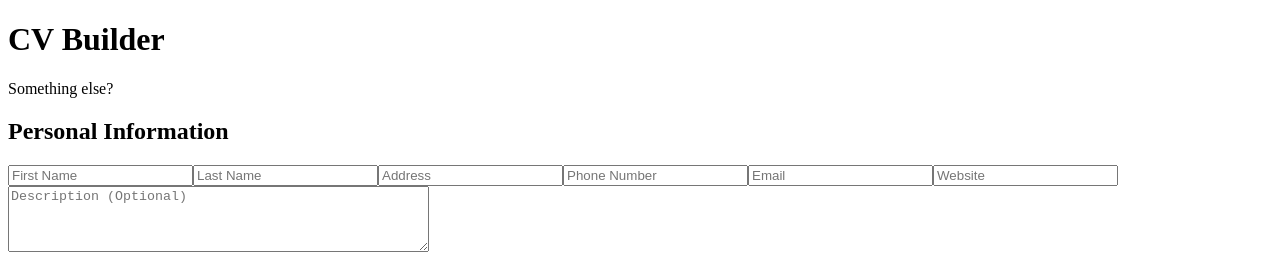
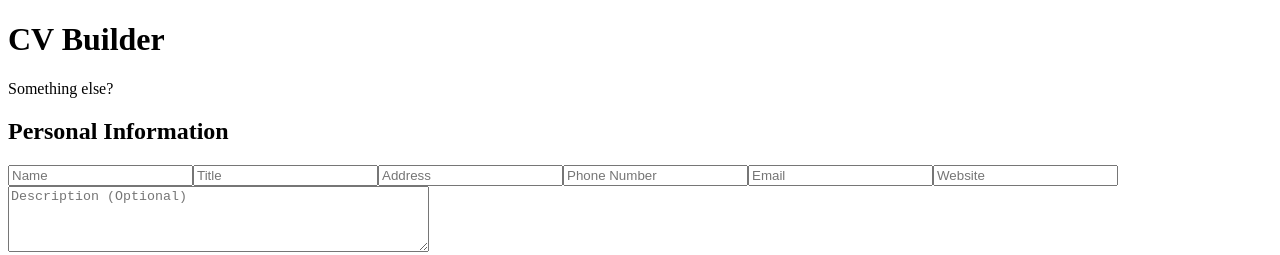
Before and after one commit to shashankx86/cv-builder, a React (Create React App) app: page / in a window 1280 px wide. Shown: the top 255 px of the page. Built offline with nearby package versions, Linux system fonts and the light colour scheme.

Commit message:
Add title and combine name

```diff
--- a/src/components/Personal.js
+++ b/src/components/Personal.js
@@ -10,15 +10,15 @@ class Personal extends Component {
             <div className="personal">
                 <input
                     type={"text"}
-                    id="firstName"
-                    name="firstName"
-                    placeholder="First Name"
+                    id="name"
+                    name="name"
+                    placeholder="Name"
                 ></input>
                 <input
                     type={"text"}
-                    id="lastName"
-                    name="lastName"
-                    placeholder="Last Name"
+                    id="title"
+                    name="title"
+                    placeholder="Title"
                 ></input>
                 <input
                     type={"text"}
```
